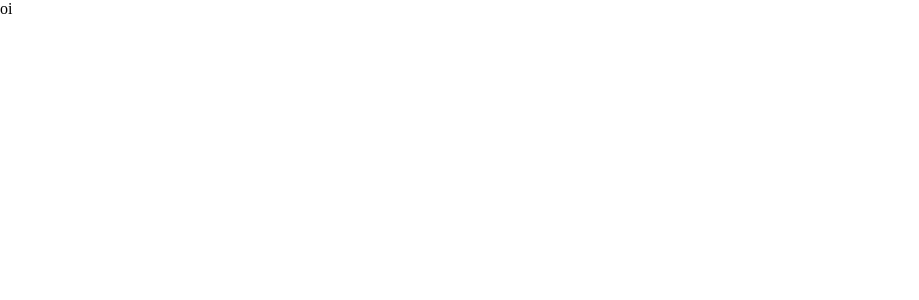
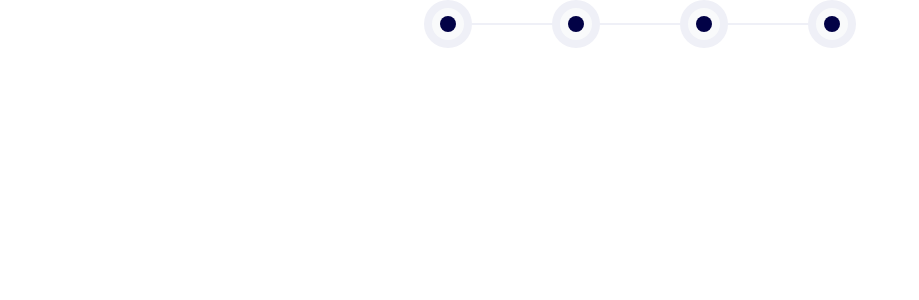
Before and after one commit to felipersan/checkout, a React (Create React App) app: page / in a window 1280 px wide. Shown: the top 300 px of the page, without its empty margins (0-919 px from the left). Built offline with nearby package versions, Linux system fonts and the light colour scheme.

Commit message:
feat: stepper component creation

```diff
--- /dev/null
+++ b/src/Components/Stepper/index.tsx
@@ -0,0 +1,78 @@
+import { useContext } from "react";
+import { StepContext } from "../../Contexts/Steps";
+import * as S from "./styles";
+import { FaCheck } from "react-icons/fa";
+
+export const Stepper = () => {
+  const { stepLevel, setStepLevel } = useContext(StepContext);
+  return (
+    <S.Container>
+      {stepLevel < 1 ? (
+        <S.Container>
+          <div className="step">
+            <div className="circle">
+              <div className="level"></div>
+            </div>
+          </div>
+          <div className="line"></div>
+        </S.Container>
+      ) : (
+        <S.Container>
+          <div className="stepIn">
+            <FaCheck />
+          </div>
+          <div className="lineIn"></div>
+        </S.Container>
+      )}
+      {stepLevel < 2 ? (
+        <S.Container>
+          <div className="step">
+            <div className="circle">
+              <div className="level"></div>
+            </div>
+          </div>
+          <div className="line"></div>
+        </S.Container>
+      ) : (
+        <S.Container>
+          <div className="stepIn">
+            <FaCheck />
+          </div>
+          <div className="lineIn"></div>
+        </S.Container>
+      )}
+      {stepLevel < 3 ? (
+        <S.Container>
+          <div className="step">
+            <div className="circle">
+              <div className="level"></div>
+            </div>
+          </div>
+          <div className="line"></div>
+        </S.Container>
+      ) : (
+        <S.Container>
+          <div className="stepIn">
+            <FaCheck />
+          </div>
+          <div className="lineIn"></div>
+        </S.Container>
+      )}
+      {stepLevel < 4 ? (
+        <S.Container>
+          <div className="step">
+            <div className="circle">
+              <div className="level"></div>
+            </div>
+          </div>
+        </S.Container>
+      ) : (
+        <S.Container>
+          <div className="stepIn">
+            <FaCheck />
+          </div>
+        </S.Container>
+      )}
+    </S.Container>
+  );
+};
--- /dev/null
+++ b/src/Components/Stepper/styles.ts
@@ -0,0 +1,53 @@
+import styled from "styled-components";
+
+export const Container = styled.div`
+  display: flex;
+  align-items: center;
+  justify-content: center;
+  .step{
+    width: 3rem;
+    height: 3rem;
+    border-radius: 50%;
+    background-color: var(--color-two);
+    display: flex;
+    align-items: center;
+    justify-content: center;
+    .circle{
+      width: 2rem;
+      height: 2rem;
+      border-radius: 50%;
+      background-color: var(--color-three);
+      display: flex;
+      align-items: center;
+      justify-content: center;
+      .level{
+        width: 1rem;
+        height: 1rem;
+        border-radius: 50%;
+        background-color: var(--color-one);
+      }
+    }
+  }
+  .stepIn{
+    width: 2.323rem;
+    height: 2.323rem;
+    border-radius: 50%;
+    background-color: var(--color-three);
+    display: flex;
+    align-items: center;
+    justify-content: center;
+    svg{
+      fill: var(--color-one);
+    }
+  }
+  .lineIn{
+    width: 5rem;
+    border: 0.113rem solid !important;
+    border-color: var(--color-one) !important;
+  }
+  .line{
+    width: 5rem;
+    border: 0.113rem solid !important;
+    border-color: var(--color-two) !important;
+  }
+`
--- a/src/Pages/Checkout/index.tsx
+++ b/src/Pages/Checkout/index.tsx
@@ -1,3 +1,10 @@
+import { Stepper } from "../../Components/Stepper"
+import * as S from './styles'
+
 export const Checkout = () => {
-  return <>oi</>
+  return (
+    <S.Container>
+      <Stepper/>
+    </S.Container>
+  )
 }
--- /dev/null
+++ b/src/Pages/Checkout/styles.ts
@@ -0,0 +1,7 @@
+import styled from "styled-components";
+
+export const Container = styled.div`
+  display: flex;
+  align-items: center;
+  justify-content: center;
+`
```
